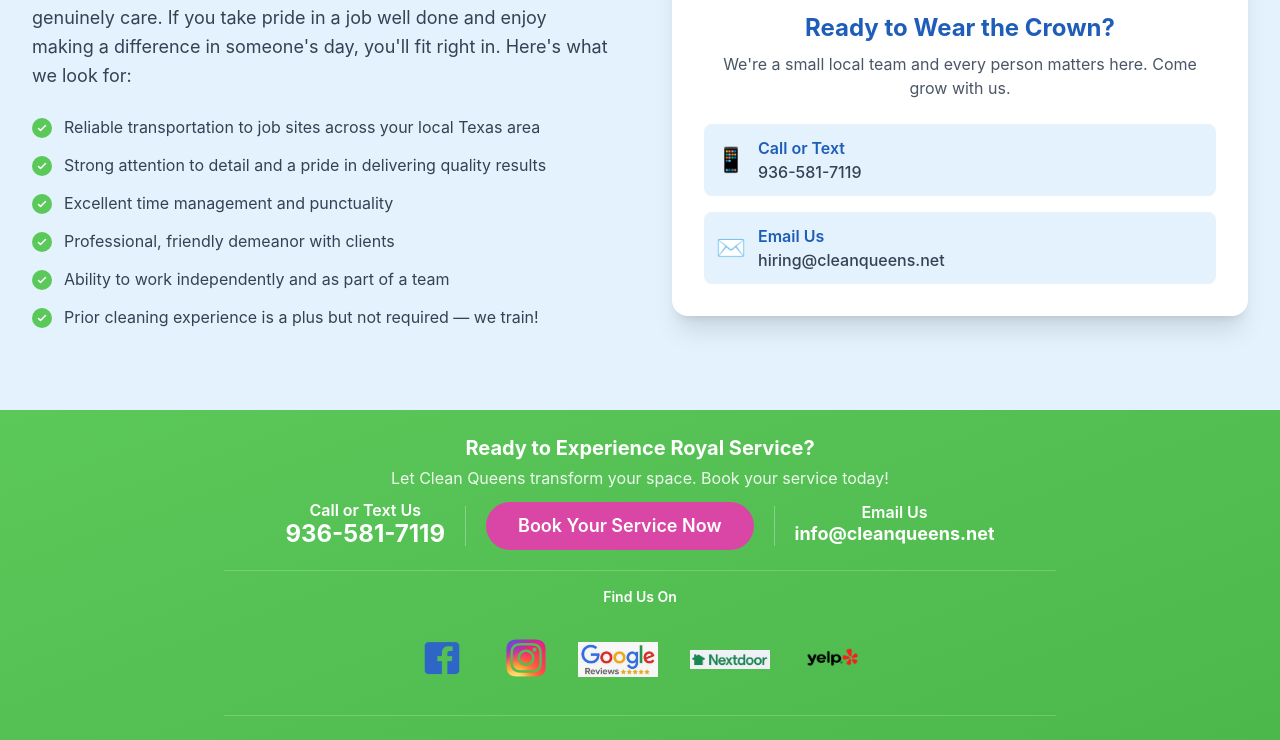
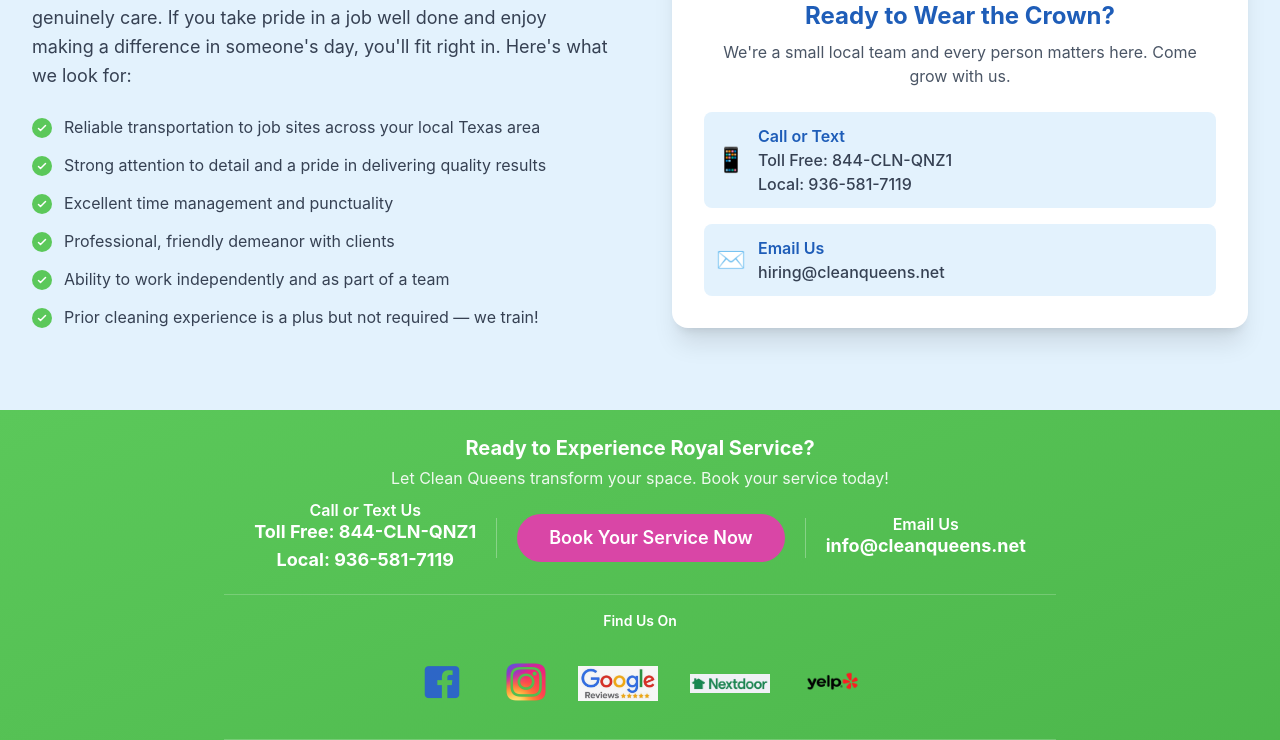
Before and after one commit to levimcdougal/Clean-Queens, a React (Vite) app: page /join-our-team in a window 1280 px wide. Shown: the part 1513-2253 px from the top of the page. Built offline with nearby package versions, Linux system fonts and the light colour scheme.

Commit message:
describe what you changed

```diff
--- a/src/components/Footer.jsx
+++ b/src/components/Footer.jsx
@@ -18,8 +18,11 @@ export default function Footer() {
         <div className="flex flex-col sm:flex-row items-center justify-center gap-5">
           <div className="text-center">
             <p className="text-white text-base font-semibold leading-none">Call or Text Us</p>
-            <a className="text-2xl font-bold text-white hover:text-white/80 transition-colors" href="tel:9365817119">
-              936-581-7119
+            <a className="block text-lg font-bold text-white hover:text-white/80 transition-colors" href="tel:8442567691">
+              Toll Free: 844-CLN-QNZ1
+            </a>
+            <a className="block text-lg font-bold text-white hover:text-white/80 transition-colors" href="tel:9365817119">
+              Local: 936-581-7119
             </a>
           </div>
           <div className="hidden sm:block w-px h-10 bg-white/30" />
--- a/src/pages/JoinOurTeam.jsx
+++ b/src/pages/JoinOurTeam.jsx
@@ -71,7 +71,7 @@ export default function JoinOurTeam() {
           </FadeIn>
           <FadeIn delay={250}>
             <span className="inline-block px-10 py-4 bg-[#5BC85A] text-white rounded-md text-lg font-semibold shadow-lg">
-              Call or Text 936-581-7119
+              Call or Text — Toll Free: 844-CLN-QNZ1 · Local: 936-581-7119
             </span>
           </FadeIn>
         </div>
@@ -140,8 +140,11 @@ export default function JoinOurTeam() {
                     <span className="text-2xl">📱</span>
                     <div>
                       <p className="font-semibold text-[#1E5DB8]">Call or Text</p>
-                      <a className="text-gray-700 hover:text-[#1E5DB8] transition-colors font-medium" href="tel:9365817119">
-                        936-581-7119
+                      <a className="block text-gray-700 hover:text-[#1E5DB8] transition-colors font-medium" href="tel:8442567691">
+                        Toll Free: 844-CLN-QNZ1
+                      </a>
+                      <a className="block text-gray-700 hover:text-[#1E5DB8] transition-colors font-medium" href="tel:9365817119">
+                        Local: 936-581-7119
                       </a>
                     </div>
                   </div>
```
